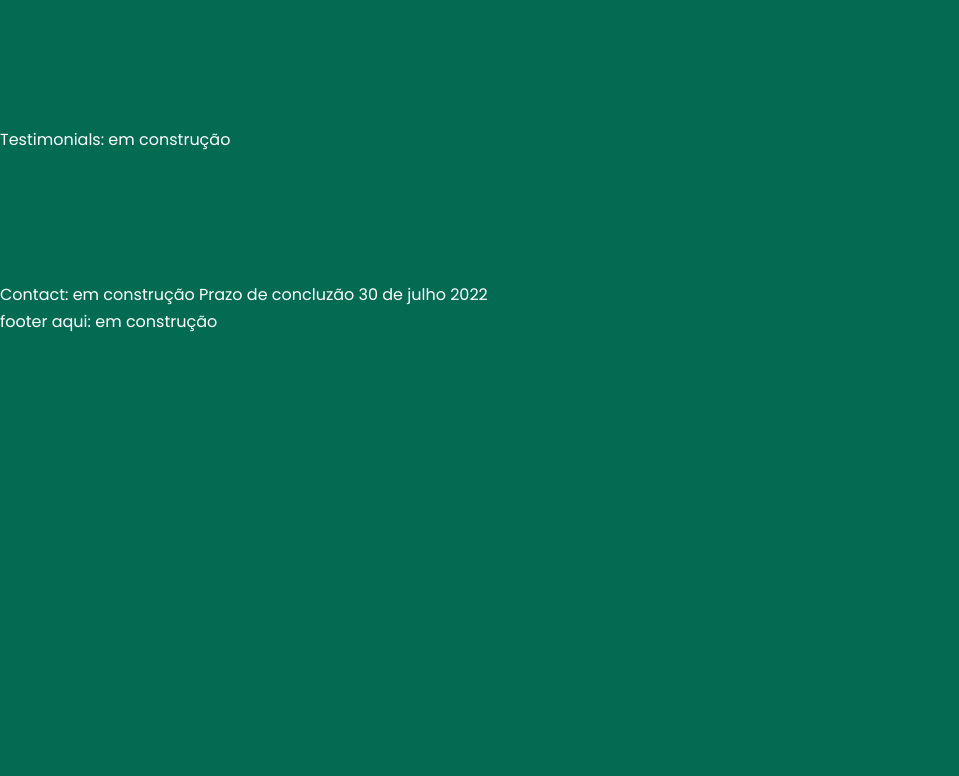
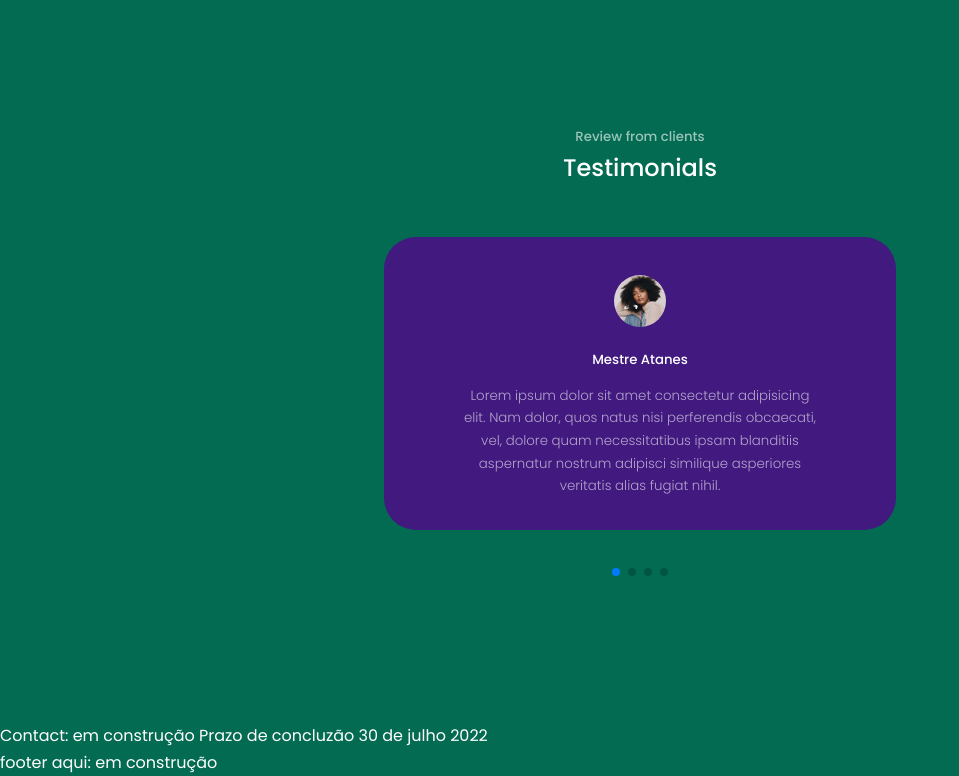
Before and after one commit to SamuelR499/my-portfolio, a React (Create React App) app: page / in a window 1280 px wide. Shown: the part 3409-4185 px from the top of the page, without its empty margins (0-959 px from the left). Before the commit the page ends 3744 px from the top, so only its background shows below. Built offline with nearby package versions, Linux system fonts and the light colour scheme; the HTML template or start-up script is replaced by a standard one.

Commit message:
feat: testemunhas data e testimonials component e testimonials sttle with carrocel config

```diff
--- a/package.json
+++ b/package.json
@@ -10,9 +10,9 @@
     "react-dom": "^18.1.0",
     "react-icons": "^4.4.0",
     "react-scripts": "5.0.1",
+    "swiper": "^8.3.2",
     "web-vitals": "^2.1.4"
   },
-
   "scripts": {
     "start": "react-scripts start",
     "build": "react-scripts build",
--- /dev/null
+++ b/src/assets/testemunhas.js
@@ -0,0 +1,32 @@
+import AVATAR1 from './avatar1.jpg'
+import AVATAR2 from './avatar2.jpg'
+import AVATAR3 from './avatar3.jpg'
+import AVATAR4 from './avatar4.jpg'
+
+const data = [
+    {
+			id: 1,
+			avatar: AVATAR1,
+			name: ' Mestre Atanes',
+			review: 'Lorem ipsum dolor sit amet consectetur adipisicing elit. Nam dolor, quos natus nisi perferendis obcaecati, vel, dolore quam necessitatibus ipsam blanditiis aspernatur nostrum adipisci similique asperiores veritatis alias fugiat nihil.',
+    },
+		{
+			id: 2,
+			avatar: AVATAR2,
+			name: ' Mestre Wolf',
+			review: 'Lorem ipsum dolor sit amet consectetur adipisicing elit. Nam dolor, quos natus nisi perferendis obcaecati, vel, dolore quam necessitatibus ipsam blanditiis aspernatur nostrum adipisci similique asperiores veritatis alias fugiat nihil.',
+    },
+		{
+			id: 3,
+			avatar: AVATAR3,
+			name: ' Jean Carlos',
+			review: 'Lorem ipsum dolor sit amet consectetur adipisicing elit. Nam dolor, quos natus nisi perferendis obcaecati, vel, dolore quam necessitatibus ipsam blanditiis aspernatur nostrum adipisci similique asperiores veritatis alias fugiat nihil.',
+    },
+		{
+			id: 4,
+			avatar: AVATAR4,
+			name: 'Kaique',
+			review: 'Lorem ipsum dolor sit amet consectetur adipisicing elit. Nam dolor, quos natus nisi perferendis obcaecati, vel, dolore quam necessitatibus ipsam blanditiis aspernatur nostrum adipisci similique asperiores veritatis alias fugiat nihil.',
+    },
+]
+export default data;
--- a/src/components/testimonials/Testimonials.css
+++ b/src/components/testimonials/Testimonials.css
@@ -0,0 +1,48 @@
+.container.testimonials_container {
+    width: 40%;
+    padding-bottom: 4rem;
+}
+
+.client_avatar {
+    width: 4rem;
+    aspect-ratio: 1/1;
+    overflow: hidden;
+    border-radius: 50%;
+    margin: 0 auto 1rem;
+    border: 0.4rem solid var(--color-primary-variant);
+}
+
+.testimonial {
+    background:  var(--color-bg-variant);
+    text-align: center;
+    padding: 2rem;
+    border-radius: 2rem;
+    user-select: none;
+}
+
+.client_review {
+    color: var(--color-light);
+    font-weight: 300;
+    display: block;
+    width: 80%;
+    margin: 0.8rem auto 0;
+}
+
+/*=============== MEDIA QUERIES { MEDIUM DEVICES} ===============*/
+
+@media screen and (max-width: 1024px) {
+    .container.testimonials_container {
+        width: 60%;
+    }
+}
+
+/*=============== MEDIA QUERIES { SMALL DEVICES} ===============*/
+@media screen and (max-width: 600px) {
+    .container.testimonials_container {
+        width: var(--container-width-sm);
+    }
+
+    .client_review {
+        width: var(--container-width-sm);
+    }
+}
--- a/src/components/testimonials/Testimonials.jsx
+++ b/src/components/testimonials/Testimonials.jsx
@@ -1,9 +1,43 @@
 import React from 'react'
 import './Testimonials.css'
+import data from '../../assets/testemunhas'
+
+// import Swiper core and required modules
+import { Pagination } from 'swiper';
+
+import { Swiper, SwiperSlide } from 'swiper/react';
+
+// Import Swiper styles
+import 'swiper/css';
+import 'swiper/css/pagination';
+
 
 const Testimonials = () => {
   return (
-    <section id='testimonials'>Testimonials: em construção</section>
+    <section id='testimonials'>
+      <h5>Review from clients</h5>
+      <h2>Testimonials</h2>
+
+      <Swiper
+        className="container testimonials_container"
+        modules={[Pagination]}
+        spaceBetween={40}
+        slidesPerView={1}
+        pagination={{ clickable: true }}
+      >
+        { data.map(({avatar, name, review, id})=>(
+          <SwiperSlide key={id} className="testimonial">
+            <div className="client_avatar">
+              <img src={avatar} alt={name}/>
+            </div>
+            <h5 className="client_name">{name}</h5>
+            <small className="client_review">
+              {review}
+            </small>
+          </SwiperSlide>
+        ))}
+      </Swiper>
+    </section>
   )
 }
 
```
Also changed, not shown: src/assets/bg-texture.png (deleted), 1 other file (tests, documents, lock files or other folders).
